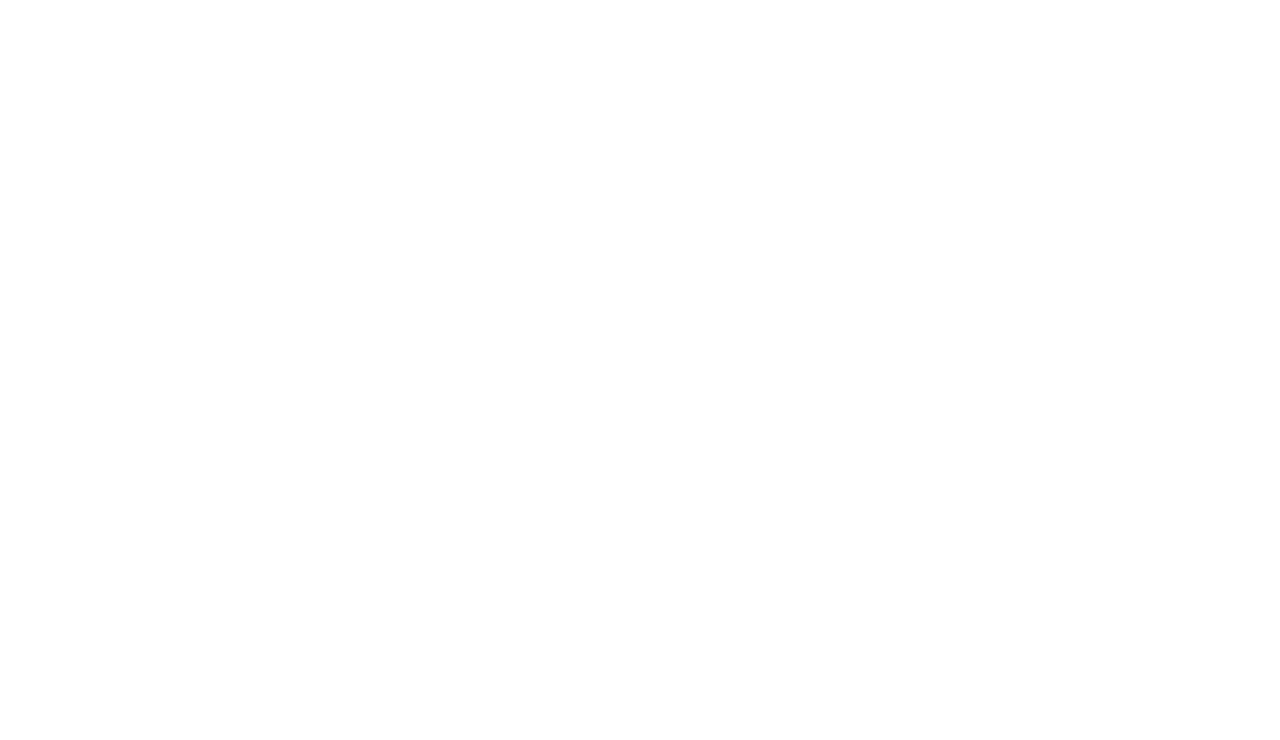
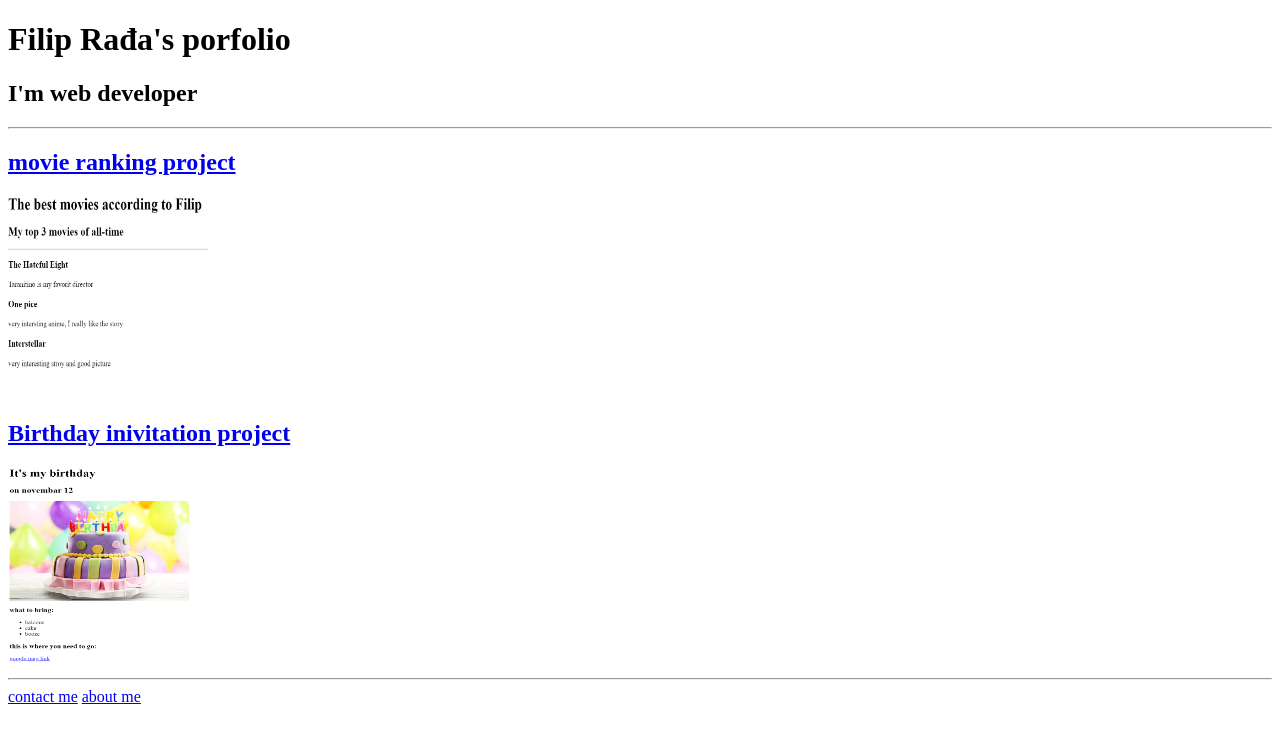
Before and after one commit to FiRaj1/html-portfolio, a plain HTML site: page index.html in a window 1280 px wide. Drawn offline with Linux system fonts and the light colour scheme.

Commit message:
Update index.html

```diff
--- a/index.html
+++ b/index.html
@@ -13,3 +13,21 @@
 https://developer.mozilla.org/en-US/docs/Web/HTML/Element/img#attr-height -->
 
 <!-- TODO 7: Add the Contact Me and About Me page links -->
+<!DOCTYPE html>
+<html lang="en">
+<head>
+    <meta charset="UTF-8">
+    <title>My porfolio web page</title>
+</head>
+<h1>Filip Rađa's porfolio </h1>
+
+<h2>I'm web developer</h2>
+
+<hr>
+<a href="./public/movie-ranking.html"> <h2>movie ranking project</h2></a>
+<img src="./assets/images/movie ranking project.png" width="200" height="200">
+<a href="./public/birthday-invite.html"><h2>Birthday inivitation project</h2></a>
+<img src="./assets/images/birthday invite project screenshot.png"width="200" height="200">
+<hr>
+<a href="./public/contact.html">contact me</a> <a href="./public/about.html">about me</a>
+</html>
```
